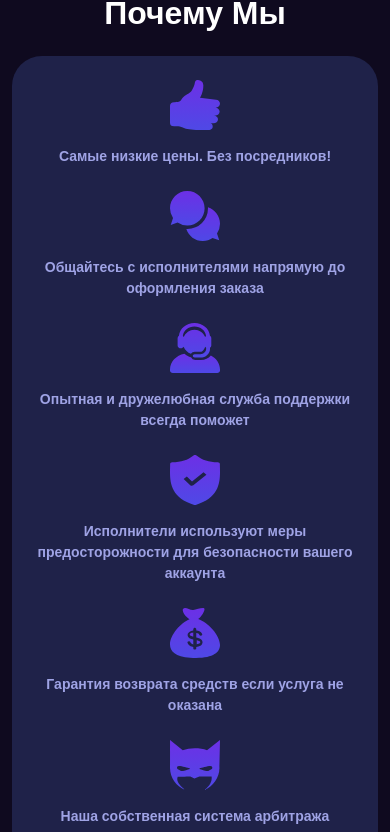
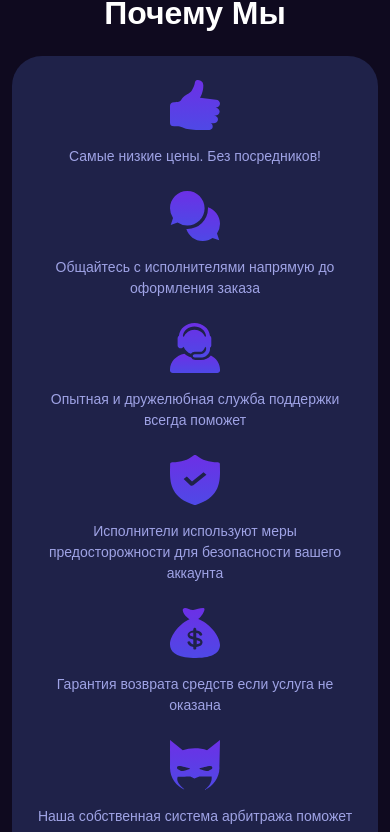
Before and after one commit to tandrey1635/wow-react-build, a React (Vite) app: page /pvp/rbg in a window 390 px wide. Shown: the part 1772-2604 px from the top of the page. Built offline with nearby package versions, Linux system fonts and the light colour scheme; a web font is replaced by a local one.

Commit message:
фикс

```diff
--- a/src/sass/global/_why-we.sass
+++ b/src/sass/global/_why-we.sass
@@ -53,6 +53,7 @@
 		font-weight: 700
 		color: $secondColor
 		@media( max-width: 425px)
+			font-weight: normal
 			font-size: 14px
 	&__info
 		font-size: 20px
--- a/src/style.css
+++ b/src/style.css
@@ -1684,6 +1684,7 @@ footer {
 }
 @media (max-width: 425px) {
   .why__we__text, .why__we__info {
+    font-weight: normal;
     font-size: 14px;
   }
 }
```
Also changed, not shown: 1 other file (tests, documents, lock files or other folders).
